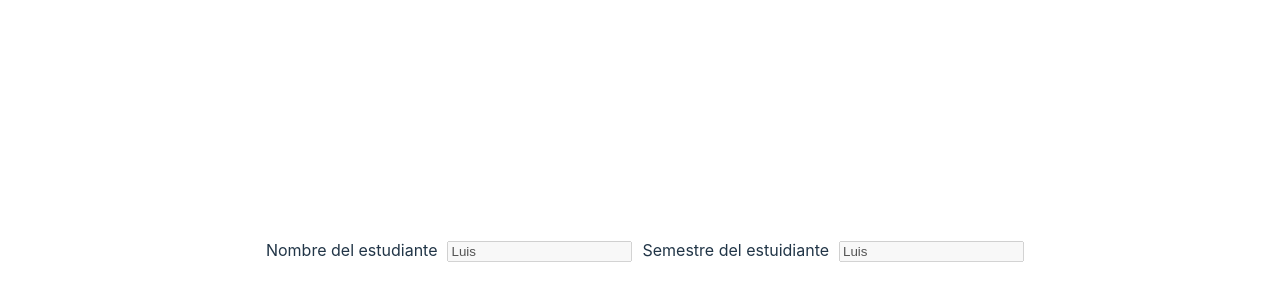
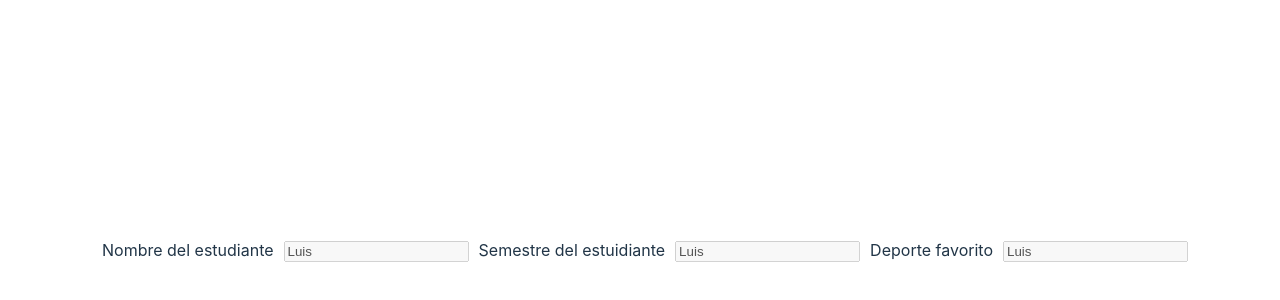
Before and after one commit to lortiz24/rubrica-primer-corte, a React (Vite) app: page / in a window 1280 px wide. Shown: the part 150-450 px from the top of the page. Built offline with nearby package versions, Linux system fonts and the light colour scheme.

Commit message:
se agrega campo de deportes favoritos

```diff
--- a/src/App.jsx
+++ b/src/App.jsx
@@ -15,6 +15,11 @@ function App() {
           <label htmlFor="semestre" style={{margin:10}}>Semestre del estuidiante</label>
           <input name='semestre' type="text" value={'Luis'} disabled/>
 
+
+          <label htmlFor="nombre" style={{margin:10}}>Deporte favorito</label>
+          <input name='nombre' type="text" value={'Luis'} disabled/>
+
+
         </form>
       </div>
     </div>
```
